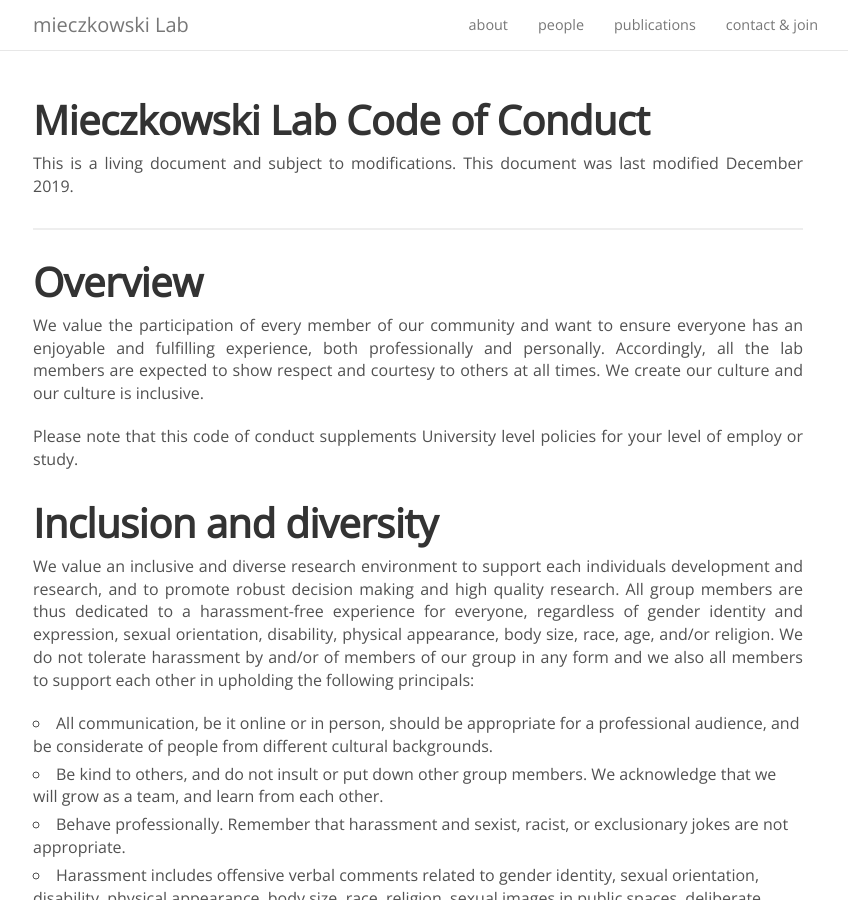
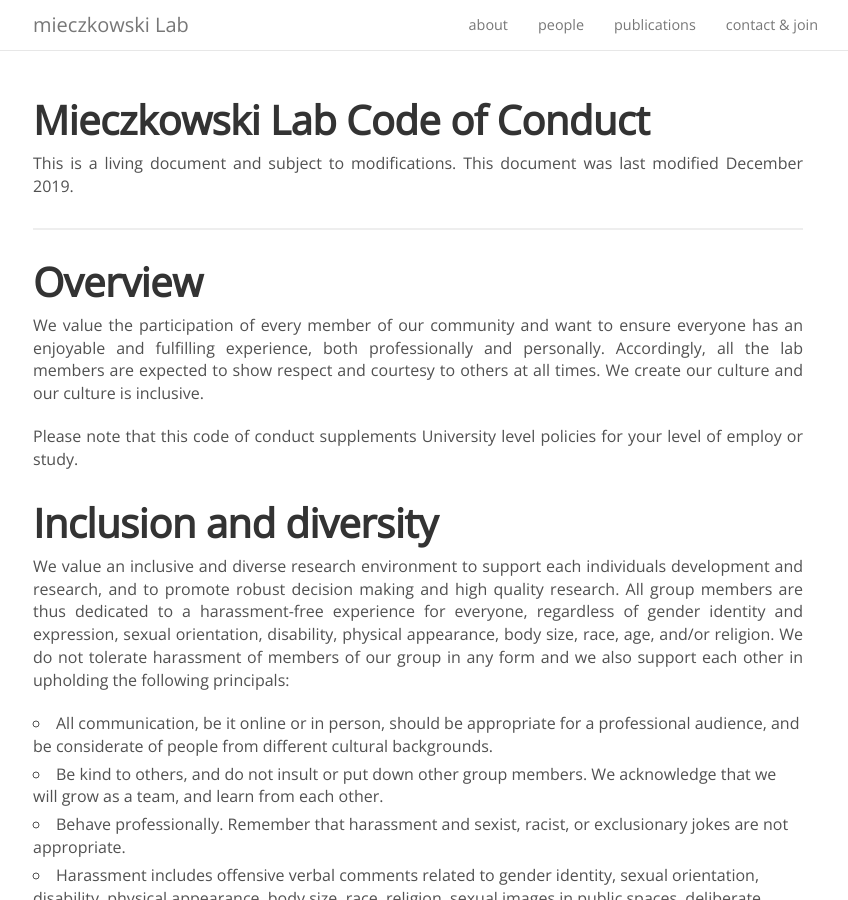
Before and after one commit to jakubmie/jakubmie.github.io, a Jekyll site: the page built from assets/docs/lab_code_of_conduct.md, in a window 1280 px wide and 900 px high. Shown: the whole window, without its empty margins (222-1070 px from the left). Built offline with Jekyll 4.4.1, drawn with Linux system fonts in a browser that asks for light colours; nearby versions of some CDN libraries; comment, search, counter and statistics services are not loaded.

Commit message:
Update lab_code_of_conduct.md

```diff
--- a/assets/docs/lab_code_of_conduct.md
+++ b/assets/docs/lab_code_of_conduct.md
@@ -13,7 +13,7 @@ We value the participation of every member of our community and want to ensure e
 Please note that this code of conduct supplements University level policies for your level of employ or study.
 
 # Inclusion and diversity
-We value an inclusive and diverse research environment to support each individuals development and research, and to promote robust decision making and high quality research. All group members are thus dedicated to a harassment-free experience for everyone, regardless of gender identity and expression, sexual orientation, disability, physical appearance, body size, race, age, and/or religion. We do not tolerate harassment by and/or of members of our group in any form and we also all members to support each other in upholding the following principals:
+We value an inclusive and diverse research environment to support each individuals development and research, and to promote robust decision making and high quality research. All group members are thus dedicated to a harassment-free experience for everyone, regardless of gender identity and expression, sexual orientation, disability, physical appearance, body size, race, age, and/or religion. We do not tolerate harassment of members of our group in any form and we also support each other in upholding the following principals:
 
 - All communication, be it online or in person, should be appropriate for a professional audience, and be considerate of people from different cultural backgrounds.
 - Be kind to others, and do not insult or put down other group members. We acknowledge that we will grow as a team, and learn from each other.
```
